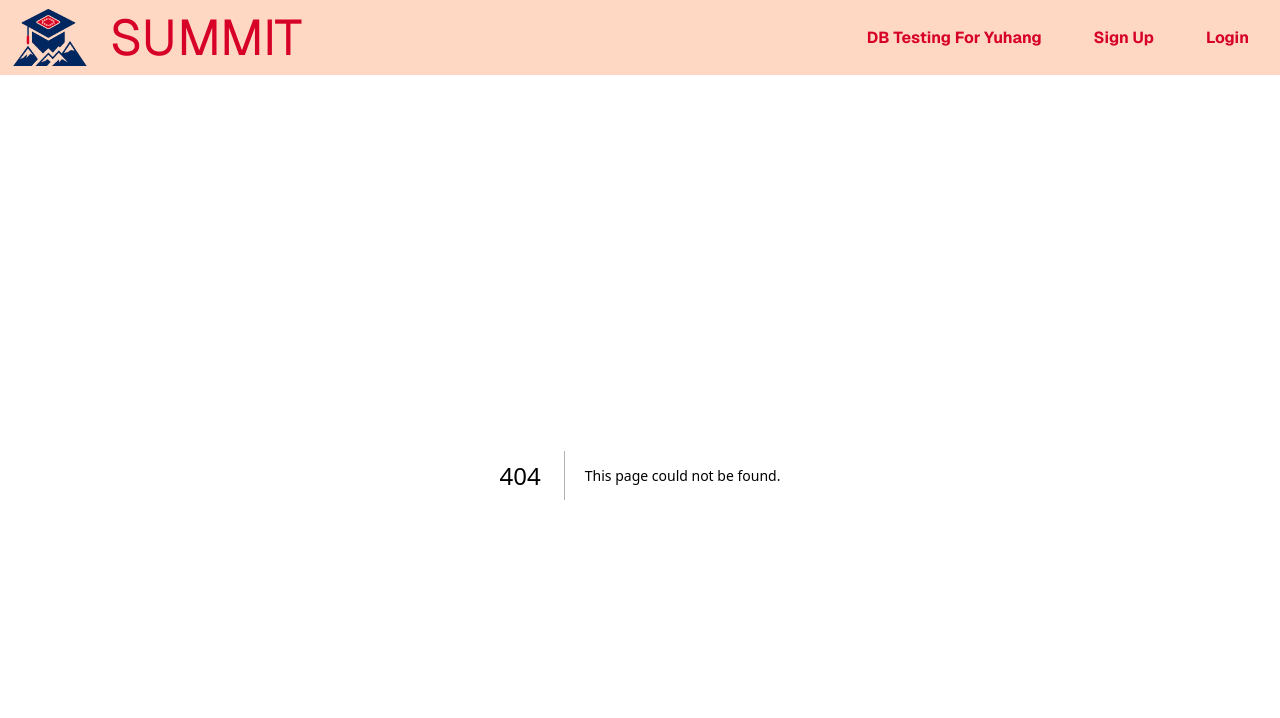
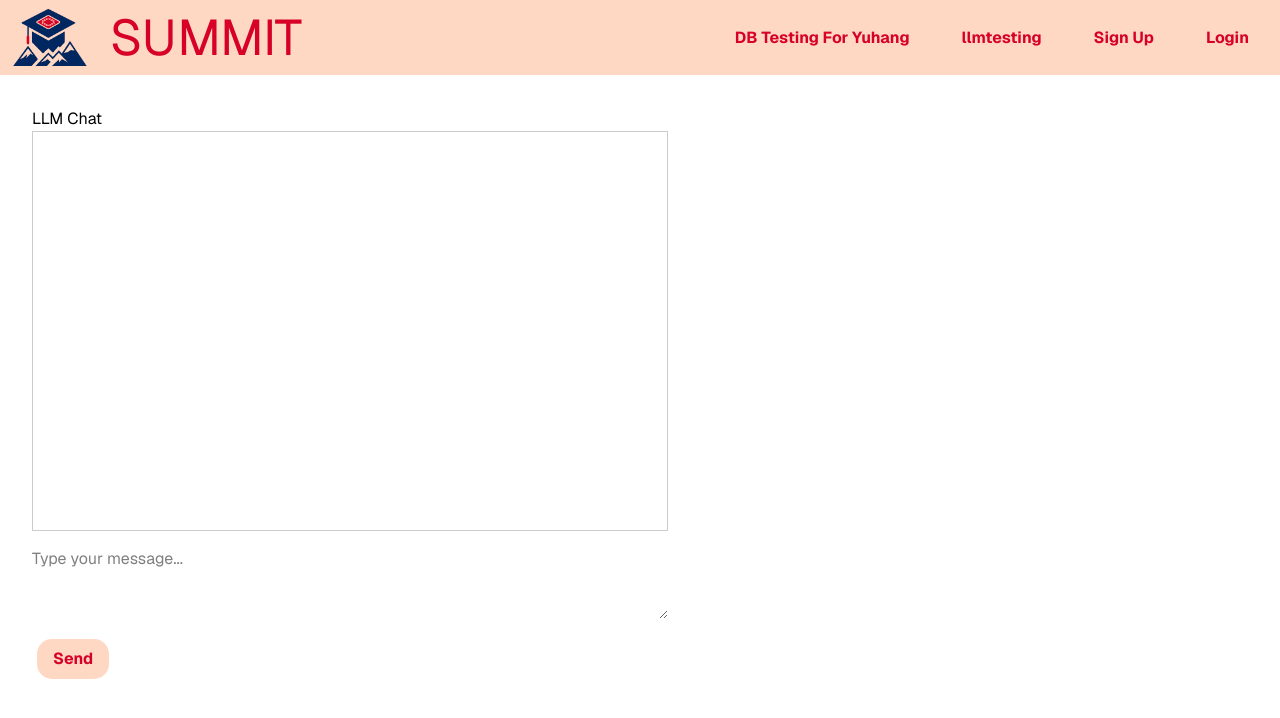
Before and after one commit to SinSayWu/igp-generator, a Next.js app: page /llmtesting in a window 1280 px wide. Before the commit this address had no page. Shown: the top 718 px of the page. Built offline with nearby package versions, Linux system fonts and the light colour scheme.

Commit message:
added very basic llm
added very basic llm

```diff
--- /dev/null
+++ b/app/api/llm/route.ts
@@ -0,0 +1,42 @@
+import Groq from "groq-sdk";
+
+const groq = new Groq({
+  apiKey: process.env.GROQ_API_KEY,
+});
+
+const SYSTEM_PROMPT = `
+You are a vulgar teacher who hates people who ask questions. Answer in an insensitive manner.
+`;
+
+export async function POST(req: Request) {
+  try {
+    const { messages } = await req.json();
+
+    if (!Array.isArray(messages)) {
+      return Response.json(
+        { error: "Messages must be an array" },
+        { status: 400 }
+      );
+    }
+
+    const completion = await groq.chat.completions.create({
+      model: "openai/gpt-oss-120b",
+      messages: [
+        { role: "system", content: SYSTEM_PROMPT },
+        ...messages
+      ],
+      temperature: 0.3,
+    });
+
+    return Response.json({
+      reply: completion.choices[0].message.content
+    });
+
+  } catch (err) {
+    console.error(err);
+    return Response.json(
+      { error: "Chat request failed" },
+      { status: 500 }
+    );
+  }
+}
--- a/app/components/Navbar.tsx
+++ b/app/components/Navbar.tsx
@@ -21,6 +21,7 @@ export default function Navbar() {
 
             <div className="nav-links">
                 <button><Link href="/dbtesting">DB Testing For Yuhang</Link></button>
+                <button><Link href="/llmtesting">llmtesting</Link></button>
                 <button><Link href="/signup">Sign Up</Link></button>
                 <button><Link href="/login">Login</Link></button>
             </div>
--- /dev/null
+++ b/app/llmtesting/page.tsx
@@ -0,0 +1,86 @@
+"use client";
+
+import { useState } from "react";
+
+type Message = {
+  role: "user" | "assistant";
+  content: string;
+};
+
+export default function LLMChatPage() {
+  const [messages, setMessages] = useState<Message[]>([]);
+  const [input, setInput] = useState("");
+  const [loading, setLoading] = useState(false);
+
+  async function sendMessage() {
+    if (!input.trim()) return;
+
+    const newMessages: Message[] = [
+      ...messages,
+      { role: "user", content: input }
+    ];
+
+    setMessages(newMessages);
+    setInput("");
+    setLoading(true);
+
+    try {
+      const res = await fetch("/api/llm", {
+        method: "POST",
+        headers: { "Content-Type": "application/json" },
+        body: JSON.stringify({
+          messages: newMessages
+        })
+      });
+
+      const data = await res.json();
+
+      setMessages([
+        ...newMessages,
+        { role: "assistant", content: data.reply }
+      ]);
+    } catch {
+      setMessages([
+        ...newMessages,
+        { role: "assistant", content: "Error contacting LLM." }
+      ]);
+    }
+
+    setLoading(false);
+  }
+
+  return (
+    <div style={{ padding: "2rem", maxWidth: "700px" }}>
+      <h1>LLM Chat</h1>
+
+      <div
+        style={{
+          border: "1px solid #ccc",
+          padding: "1rem",
+          height: "400px",
+          overflowY: "auto",
+          marginBottom: "1rem"
+        }}
+      >
+        {messages.map((m, i) => (
+          <div key={i} style={{ marginBottom: "0.75rem" }}>
+            <strong>{m.role === "user" ? "You" : "LLM"}:</strong>
+            <div>{m.content}</div>
+          </div>
+        ))}
+      </div>
+
+      <textarea
+        value={input}
+        onChange={(e) => setInput(e.target.value)}
+        rows={3}
+        style={{ width: "100%", marginBottom: "0.5rem" }}
+        placeholder="Type your message..."
+      />
+
+      <button onClick={sendMessage} disabled={loading}>
+        {loading ? "Thinking..." : "Send"}
+      </button>
+    </div>
+  );
+}
--- a/package.json
+++ b/package.json
@@ -11,7 +11,8 @@
   "dependencies": {
     "@prisma/adapter-pg": "^7.1.0",
     "@prisma/client": "^7.1.0",
-    "next": "16.0.7",
+    "groq-sdk": "^0.37.0",
+    "next": "^16.0.10",
     "pg": "^8.16.3",
     "react": "19.2.0",
     "react-dom": "19.2.0"
```
Also changed, not shown: app/api/prismadb/route.ts (renamed from app/api/test/route.ts), 1 other file (tests, documents, lock files or other folders).
